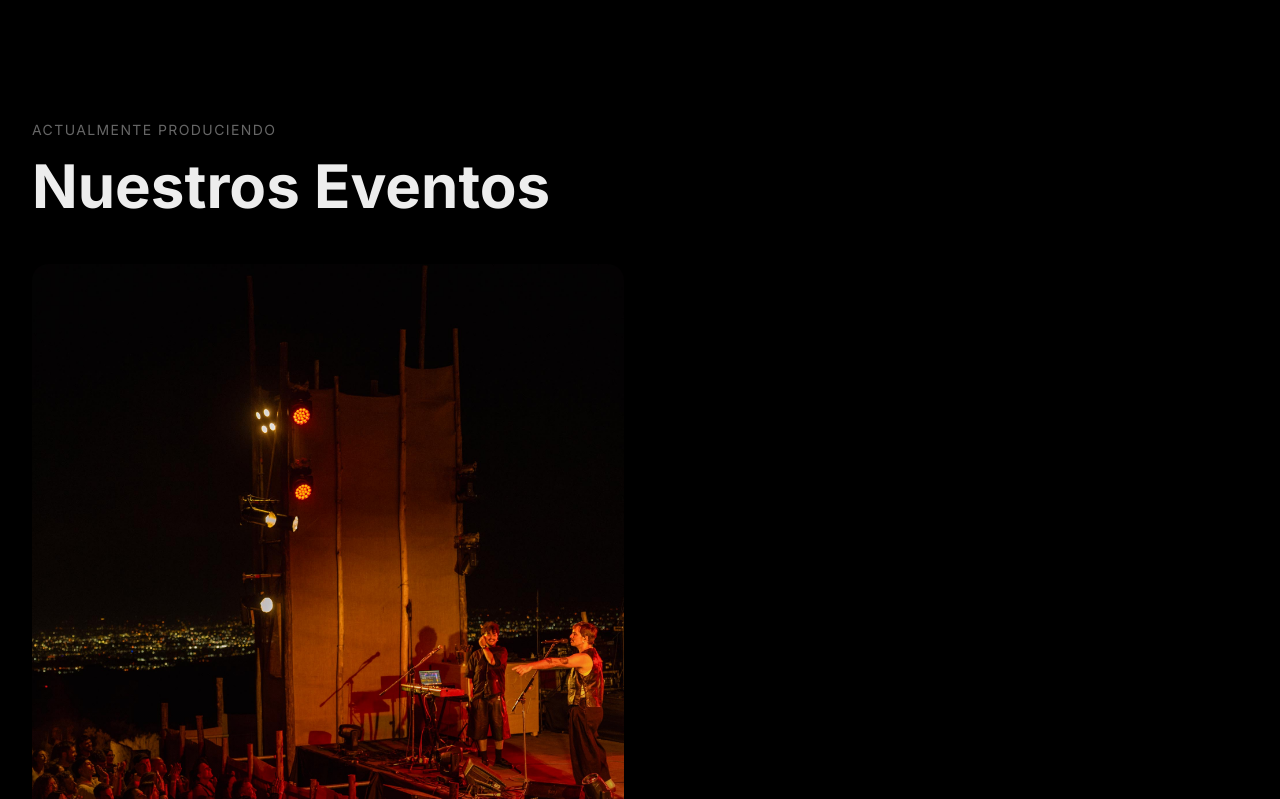
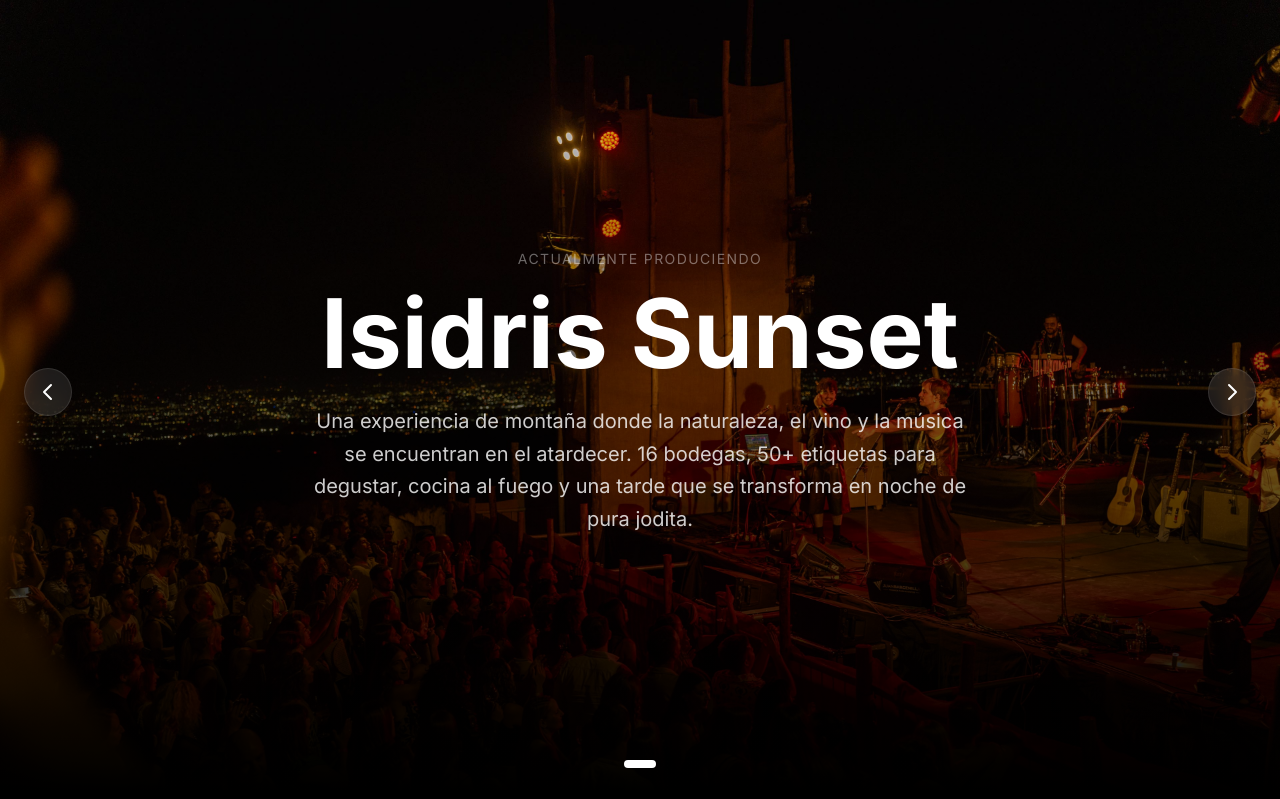
Before and after one commit to code-arr/Nero-Landing, a Next.js app: page / in a window 1280 px wide. Shown: the part 6741-7540 px from the top of the page. Built offline with nearby package versions, Linux system fonts and the light colour scheme; no server answers.

Commit message:
refactor: change NowProducing to fullscreen carousel

```diff
--- a/src/components/NowProducing.tsx
+++ b/src/components/NowProducing.tsx
@@ -1,6 +1,7 @@
 "use client";
 
 import Image from "next/image";
+import { useState, useRef } from "react";
 
 interface ProductionItem {
   title: string;
@@ -14,45 +15,104 @@ const PRODUCTIONS: ProductionItem[] = [
     description: "Una experiencia de montaña donde la naturaleza, el vino y la música se encuentran en el atardecer. 16 bodegas, 50+ etiquetas para degustar, cocina al fuego y una tarde que se transforma en noche de pura jodita.",
     image: "/images/isidris-works-2.jpg",
   },
-  // Agregá más eventos aquí cuando quieras mostrar múltiples
+  // Agregá más eventos aquí
 ];
 
 export default function NowProducing() {
+  const [current, setCurrent] = useState(0);
+  const touchStart = useRef(0);
+
   if (PRODUCTIONS.length === 0) return null;
 
+  const next = () => {
+    setCurrent((current + 1) % PRODUCTIONS.length);
+  };
+
+  const prev = () => {
+    setCurrent((current - 1 + PRODUCTIONS.length) % PRODUCTIONS.length);
+  };
+
+  const handleTouchStart = (e: React.TouchEvent) => {
+    touchStart.current = e.touches[0].clientX;
+  };
+
+  const handleTouchEnd = (e: React.TouchEvent) => {
+    const touchEnd = e.changedTouches[0].clientX;
+    if (touchStart.current - touchEnd > 50) {
+      next();
+    } else if (touchEnd - touchStart.current > 50) {
+      prev();
+    }
+  };
+
+  const production = PRODUCTIONS[current];
+
   return (
-    <section className="py-20 md:py-32 bg-black">
-      <div className="container mx-auto px-4 md:px-8">
-        <div className="mb-12">
-          <p className="text-white/40 uppercase text-sm tracking-widest mb-4">
-            Actualmente produciendo
-          </p>
-          <h2 className="text-4xl md:text-5xl lg:text-6xl font-bold">
-            Nuestros Eventos
-          </h2>
-        </div>
-
-        <div className="grid grid-cols-1 md:grid-cols-2 gap-8">
-          {PRODUCTIONS.map((production, idx) => (
-            <div key={idx} className="group">
-              <div className="relative aspect-[4/5] rounded-2xl overflow-hidden mb-6">
+    <section
+      className="relative h-screen flex items-center justify-center bg-black overflow-hidden"
+      onTouchStart={handleTouchStart}
+      onTouchEnd={handleTouchEnd}
+    >
+      {/* Background Image */}
+      <div className="absolute inset-0">
         <Image
           src={production.image}
           alt={production.title}
           fill
-                  className="object-cover group-hover:scale-105 transition-transform duration-500"
+          className="object-cover"
+          priority
         />
-                <div className="absolute inset-0 bg-gradient-to-t from-black/60 via-transparent to-transparent" />
+        <div className="absolute inset-0 bg-gradient-to-t from-black via-black/50 to-transparent" />
       </div>
-              <h3 className="text-2xl md:text-3xl font-bold mb-3">
+
+      {/* Content */}
+      <div className="relative z-10 container mx-auto px-4 md:px-8 max-w-4xl">
+        <div className="text-center">
+          <p className="text-white/40 uppercase text-sm tracking-widest mb-4">
+            Actualmente produciendo
+          </p>
+          <h1 className="text-5xl md:text-7xl lg:text-8xl font-bold mb-6 text-white">
             {production.title}
-              </h3>
-              <p className="text-white/60 text-base leading-relaxed">
+          </h1>
+          <p className="text-white/80 text-lg md:text-xl max-w-2xl mx-auto leading-relaxed">
             {production.description}
           </p>
         </div>
+      </div>
+
+      {/* Navigation Arrows */}
+      <button
+        onClick={prev}
+        className="absolute left-6 top-1/2 -translate-y-1/2 z-20 w-12 h-12 rounded-full bg-white/10 hover:bg-white/20 backdrop-blur-sm border border-white/10 flex items-center justify-center transition-all hidden md:flex"
+        aria-label="Anterior"
+      >
+        <svg className="w-6 h-6 text-white" fill="none" stroke="currentColor" viewBox="0 0 24 24">
+          <path strokeLinecap="round" strokeLinejoin="round" strokeWidth={2} d="M15 19l-7-7 7-7" />
+        </svg>
+      </button>
+
+      <button
+        onClick={next}
+        className="absolute right-6 top-1/2 -translate-y-1/2 z-20 w-12 h-12 rounded-full bg-white/10 hover:bg-white/20 backdrop-blur-sm border border-white/10 flex items-center justify-center transition-all hidden md:flex"
+        aria-label="Siguiente"
+      >
+        <svg className="w-6 h-6 text-white" fill="none" stroke="currentColor" viewBox="0 0 24 24">
+          <path strokeLinecap="round" strokeLinejoin="round" strokeWidth={2} d="M9 5l7 7-7 7" />
+        </svg>
+      </button>
+
+      {/* Indicators */}
+      <div className="absolute bottom-6 left-1/2 -translate-x-1/2 z-20 flex gap-2">
+        {PRODUCTIONS.map((_, idx) => (
+          <button
+            key={idx}
+            onClick={() => setCurrent(idx)}
+            className={`h-2 rounded-full transition-all ${
+              idx === current ? "bg-white w-8" : "bg-white/30 w-2"
+            }`}
+            aria-label={`Go to slide ${idx + 1}`}
+          />
         ))}
-        </div>
       </div>
     </section>
   );
```
Lines whose indentation alone changed are shown as unchanged.
